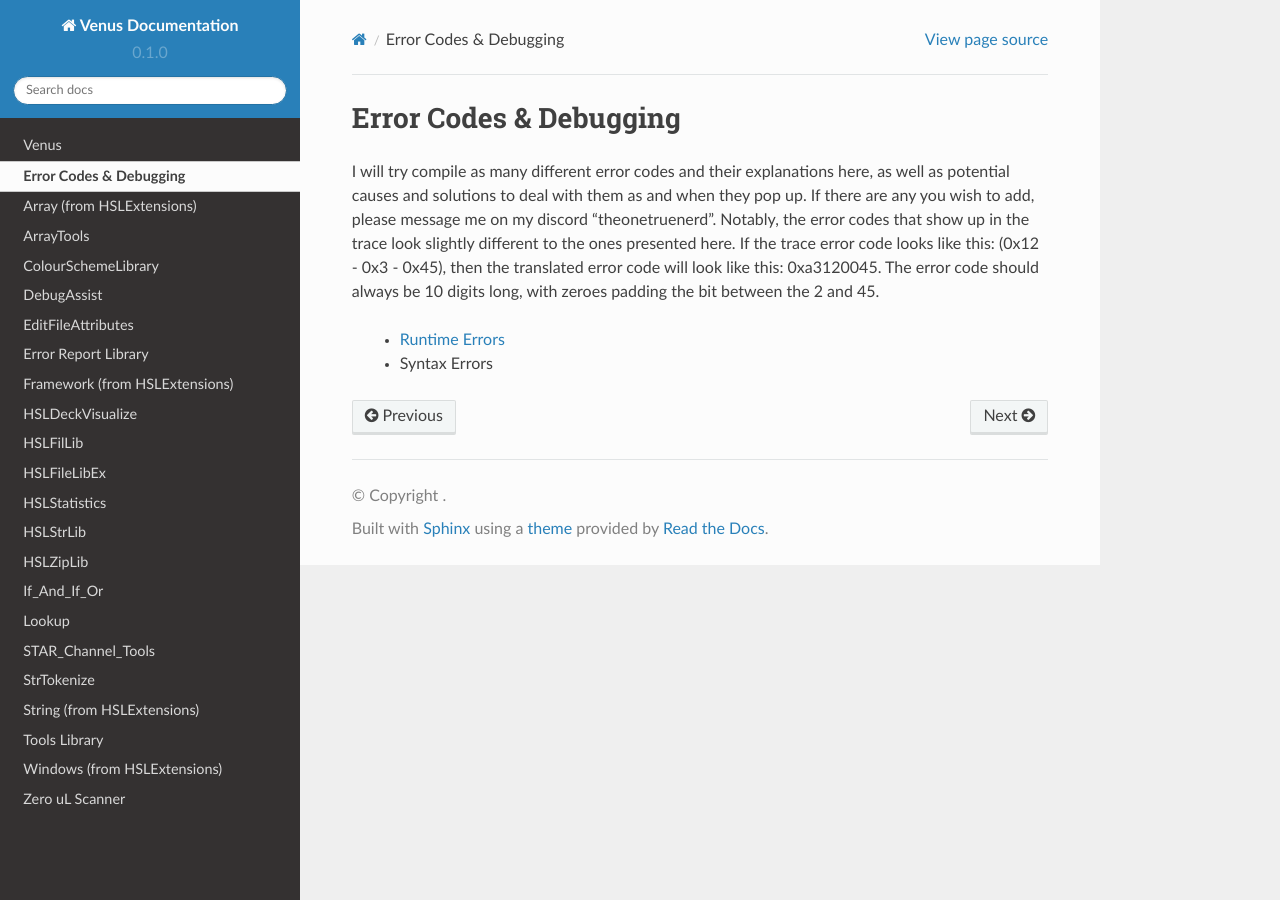
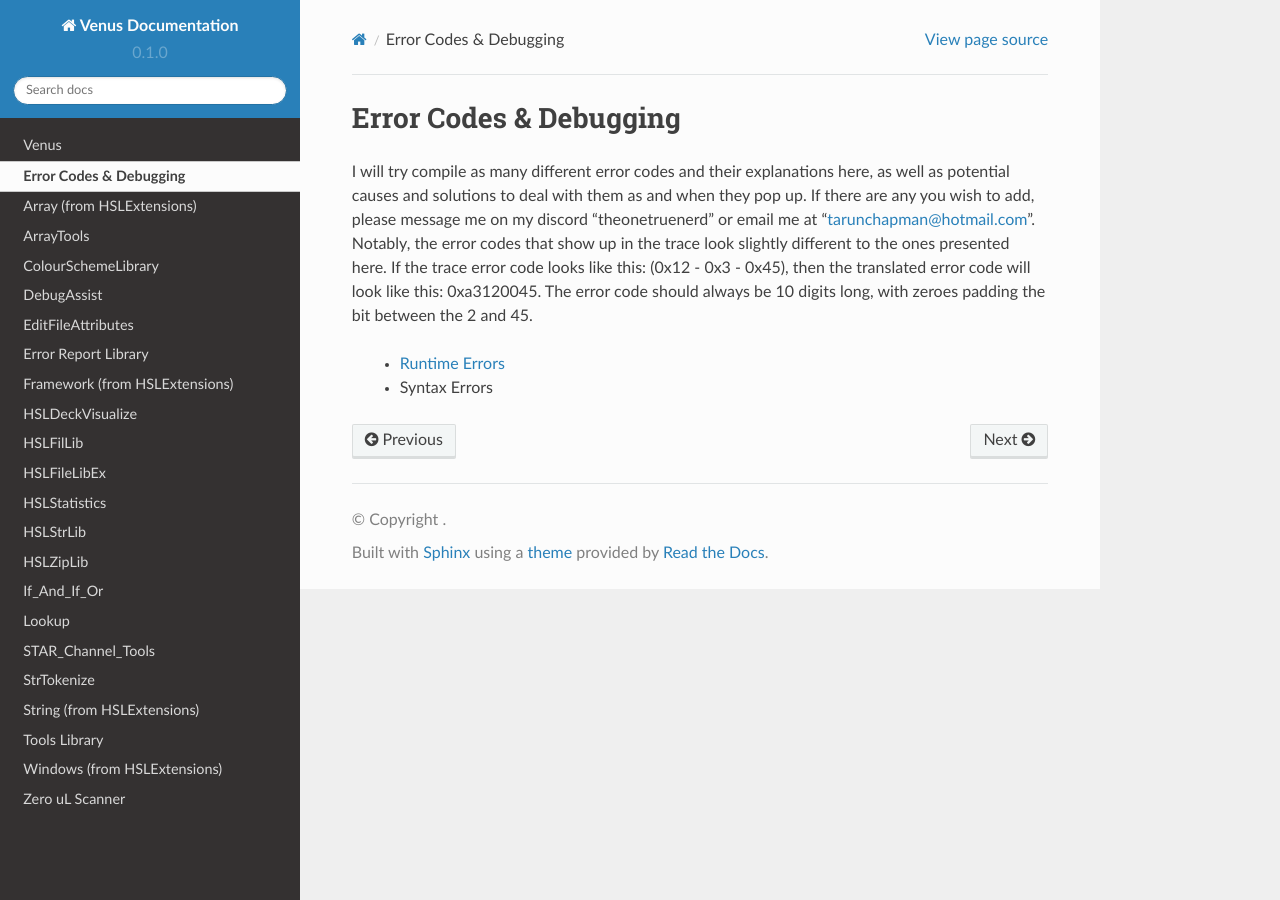
Before and after one commit to theonetruenerd/VenusLibraryDocumentation, a Sphinx documentation site: the page built from docs/source/ErrorCodes.rst, in a window 1280 px wide. Built offline with Sphinx 7.4.7 and the Read the Docs theme 2.0.0, drawn with Linux system fonts in a browser that asks for light colours; pages that are not in the unit, such as notebooks, are missing from menus.

Commit message:
Update ErrorCodes.rst

```diff
--- a/docs/source/ErrorCodes.rst
+++ b/docs/source/ErrorCodes.rst
@@ -1,7 +1,7 @@
 Error Codes & Debugging
 ===========================
 
-I will try compile as many different error codes and their explanations here, as well as potential causes and solutions to deal with them as and when they pop up. If there are any you wish to add, please message me on my discord "theonetruenerd". Notably, the error codes that show up in the trace look slightly different to the ones presented here. If the trace error code looks like this: (0x12 - 0x3 - 0x45), then the translated error code will look like this: 0xa3120045. The error code should always be 10 digits long, with zeroes padding the bit between the 2 and 45.
+I will try compile as many different error codes and their explanations here, as well as potential causes and solutions to deal with them as and when they pop up. If there are any you wish to add, please message me on my discord "theonetruenerd" or email me at "tarunchapman@hotmail.com". Notably, the error codes that show up in the trace look slightly different to the ones presented here. If the trace error code looks like this: (0x12 - 0x3 - 0x45), then the translated error code will look like this: 0xa3120045. The error code should always be 10 digits long, with zeroes padding the bit between the 2 and 45.
 
   - :ref:`Runtime Errors <RuntimeErrors>`
   - :ref:`Syntax Errors <SyntaxErrors>`
```
